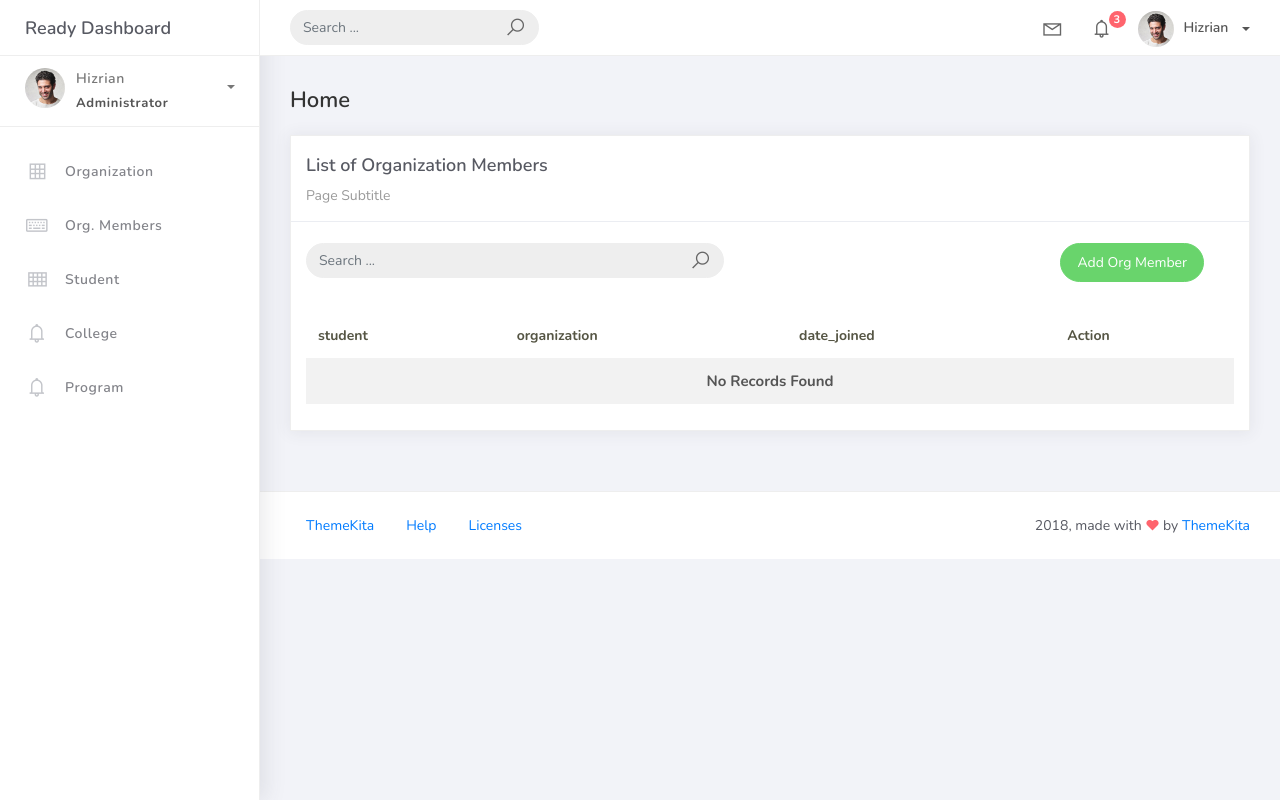
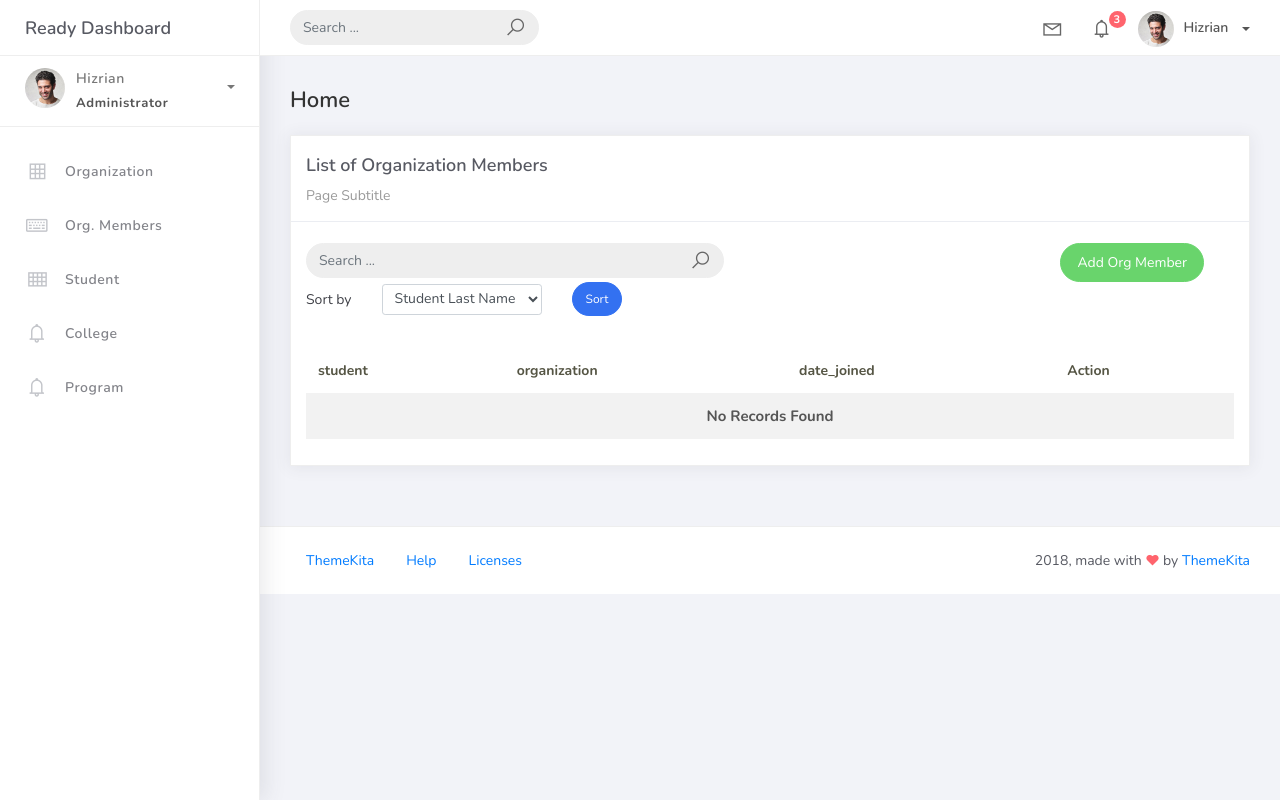
Before and after one commit to JohnRusselCabailo/PSUSphere, a Django app: page /member_list in a window 1280 px wide. Run offline with Django 5.2, Linux system fonts and the light colour scheme; some libraries are stand-ins or nearby versions.

Commit message:
added sorting features

```diff
--- a/projectsite/studentorg/views.py
+++ b/projectsite/studentorg/views.py
@@ -19,6 +19,14 @@
     context_object_name = 'orgmember'
     template_name = 'member_list.html'
     paginate_by = 5
+    ordering = ["student__lastname","student__firstname", "date_joined"]
+
+    def get_ordering(self):
+        allowed = ["student__lastname", "student__firstname", "date_joined"]
+        sort_by = self.request.GET.get("sort_by")
+        if sort_by in allowed:
+            return sort_by
+        return "student"
 
     def get_queryset(self):
         qs = super().get_queryset()
--- a/projectsite/templates/member_list.html
+++ b/projectsite/templates/member_list.html
@@ -29,6 +29,26 @@
                             </div>
                         </div>
                     </div>
+
+                    <div class="col-md-12">
+                        <form method="get" class="row g-2 align-items-center">
+                            <div class="col-auto">
+                                <label for="smallSelect" class="col-form-label">Sort by</label>
+                            </div>
+                            <div class="col-auto">
+                                <select class="form-control form-control-sm" id="smallSelect" name="sort_by">
+                                    <option value="student__lastname" {% if request.GET.sort_by == "student__lastname" %}selected{% endif %}>Student Last Name</option>
+                                    <option value="student__firstname" {% if request.GET.sort_by == "student__firstname" %}selected{% endif %}>Student First Name</option>
+                                    <option value="date_joined" {% if request.GET.sort_by == "date_joined" %}selected{% endif %}>Date Joined</option>
+                                </select>
+                            </div>
+                            <div class="col-auto">
+                                <button type="submit" class="btn btn-primary btn-sm btn-rounded">Sort</button>
+                            </div>
+                        </form>
+                    </div>
+
+
                     <div class="card-body">
                         <table class="table table-striped mt-3">
                             <thead>
```
